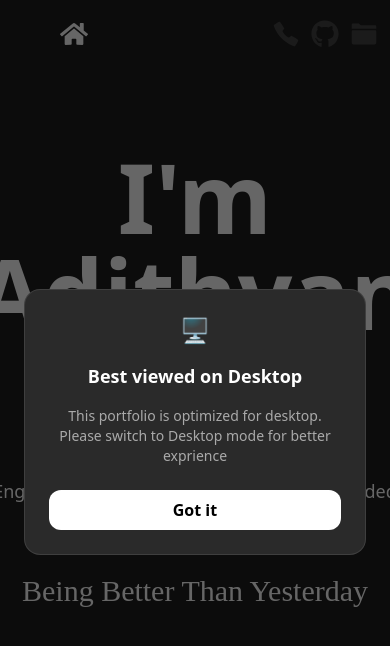
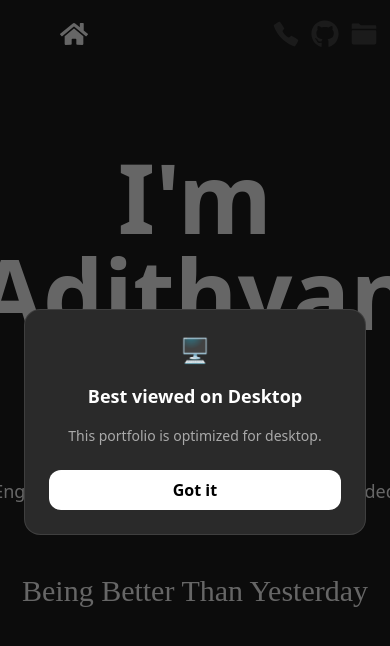
Before and after one commit to adithyan-mb/portfolio, a React (Vite) app: page /home in a window 390 px wide. Shown: the top 646 px of the page. Built offline with nearby package versions, Linux system fonts and the light colour scheme; a web font is replaced by a local one.

Commit message:
screen size pop up fix

```diff
--- a/src/components/Home.jsx
+++ b/src/components/Home.jsx
@@ -6,10 +6,12 @@ const Home = () => {
   const navigate = useNavigate()
   const [showAlert, setShowAlert] = useState(false)
 
-  useEffect(() => {
-    const isMobile = window.innerWidth < 768
-    if (isMobile) setShowAlert(true)
-  }, [])
+
+useEffect(() => {
+  const isMobile = window.innerWidth < 768
+  const alreadyScaled = localStorage.getItem('scaled')
+  if (isMobile && !alreadyScaled) setShowAlert(true)
+}, [])
 
   return (
     <div className="bg-[#1E1E1E] flex items-center justify-center h-screen overflow-hidden">
@@ -20,7 +22,7 @@ const Home = () => {
             <p className="text-2xl">🖥️</p>
             <p className="text-lg font-bold font-Helvetica">Best viewed on Desktop</p>
             <p className="text-sm text-white/60">
-              This portfolio is optimized for desktop. Please switch to Desktop mode for better exprience
+              This portfolio is optimized for desktop.
             </p>
            <button
                   onClick={() => {
@@ -33,6 +35,7 @@ const Home = () => {
                     document.documentElement.style.width = '1366px'
                     document.documentElement.style.height = '690px'
                     document.documentElement.style.overflow = 'hidden'
+                    localStorage.setItem('scaled', 'true')
                   }}
 
                   className="mt-2 bg-white text-black font-semibold rounded-xl py-2 px-6 hover:bg-white/90 transition"
```
